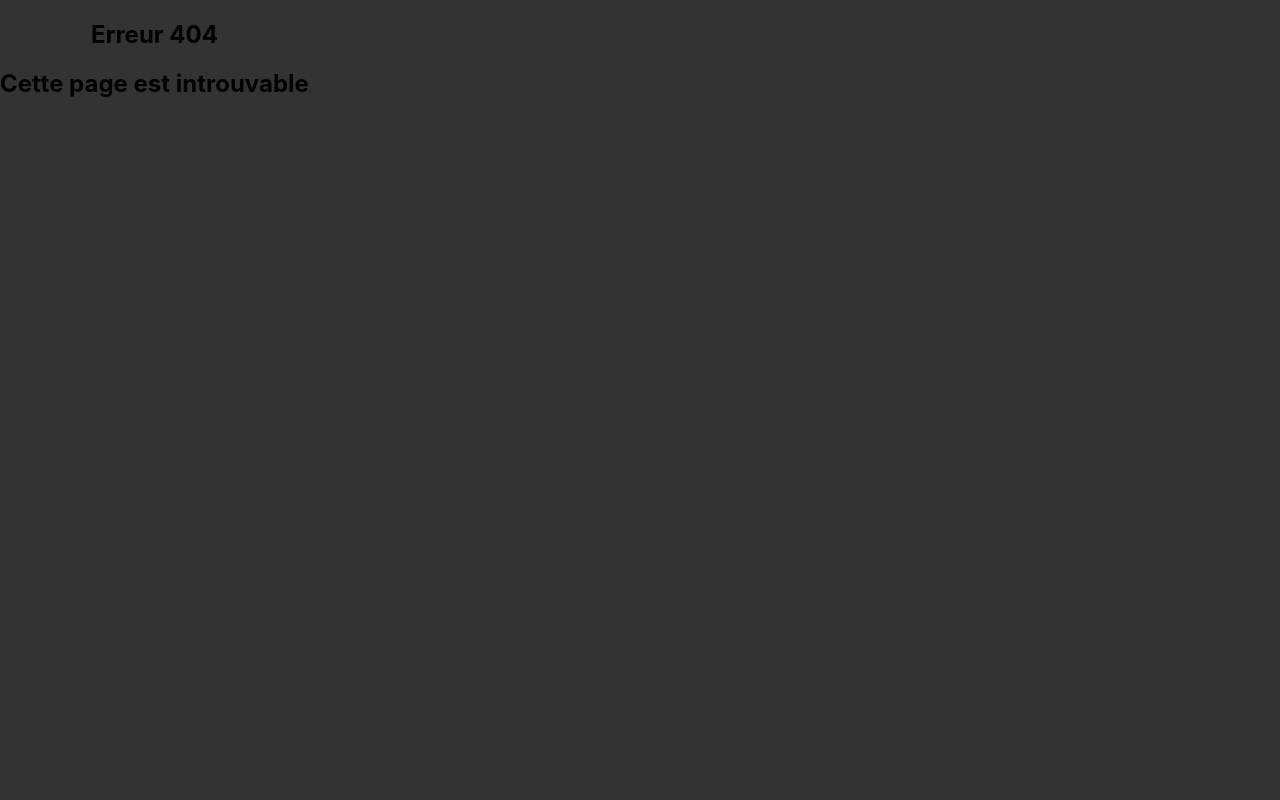
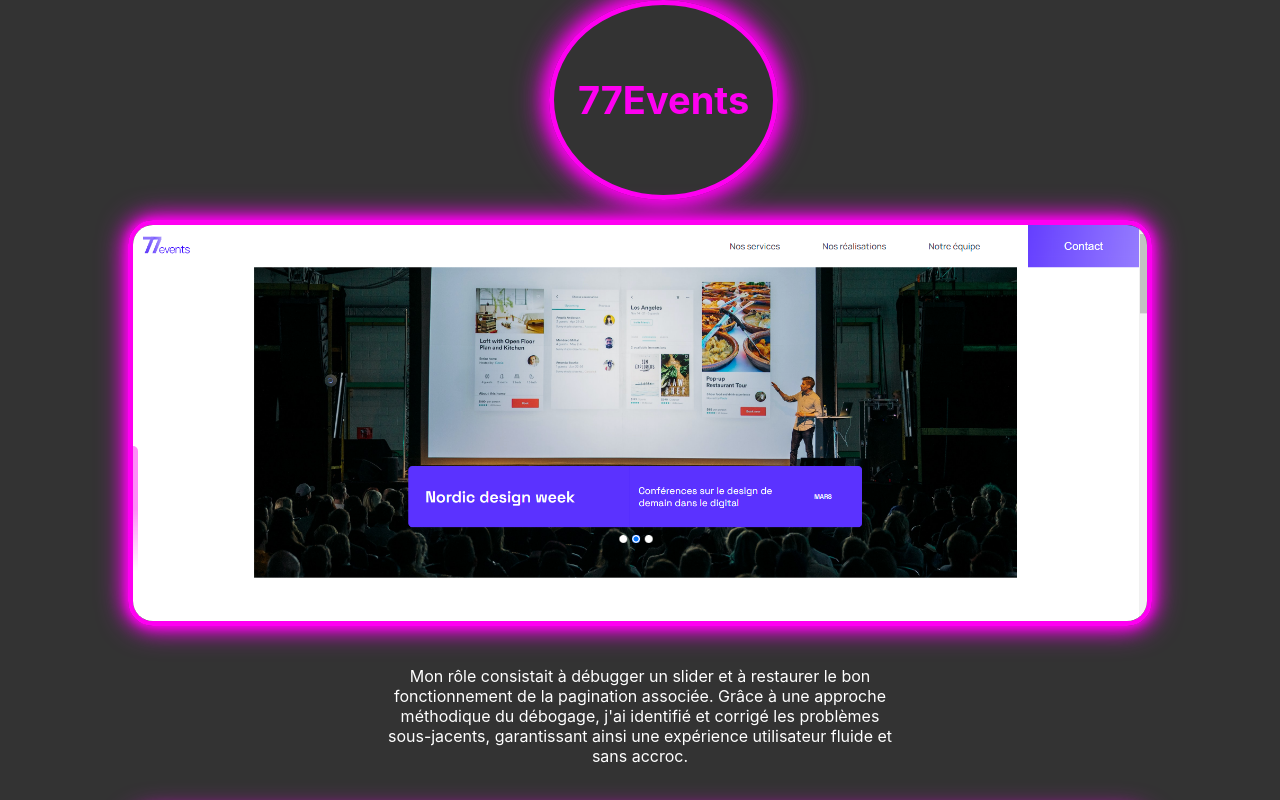
Before and after one commit to Tomhashcat/portfolio, a React (Create React App) app: page /Events in a window 1280 px wide. Before the commit this address had no page. Shown: the top 800 px of the page. Built offline with nearby package versions, Linux system fonts and the light colour scheme.

Commit message:
:build img 77events

```diff
--- a/src/App.js
+++ b/src/App.js
@@ -3,7 +3,7 @@
 import { BrowserRouter as Router, Routes, Route } from 'react-router-dom';
 import Home from './pages/Home/Home';
 import Error from './pages/404/Error';
-import ProjetPage from './pages/Project/ProjetPage';
+import ProjetPage from './pages/Projects/Events/events';
 
 
 function App() {
@@ -14,8 +14,8 @@
 
           <main>
             <Routes>
-              <Route path="/" element={<Home />} />
-              <Route path="/Projet" element={<ProjetPage />} />
+              <Route path="/*" element={<Home />} />
+              <Route path="/Events" element={<ProjetPage />} />
               <Route path="/*" element={<Error />} />
                </Routes>
           </main>
--- a/src/Card/Card.js
+++ b/src/Card/Card.js
@@ -1,11 +1,11 @@
 import React from "react";
 import "./Card.scss";
-import imgSlider from "../assets/img/slider.png";
-function Card() {
+
+function Card({src, alt}) {
     return (
         <>
             <div className="card">
-                <img className="card__img" src={imgSlider}  alt="Slider" ></img>
+                <img className="card__img" src={src} alt={alt}  ></img>
                 <span className="top"></span>
                 <span className="right"></span>
                 <span className="bottom"></span>
--- a/src/Card/Card.scss
+++ b/src/Card/Card.scss
@@ -19,12 +19,14 @@
   .card__img {
     width: 100%; max-width: 100%;
     height: 100%;
-
+   border: 5px solid purple;
     overflow: hidden;
     border-radius: 25px;
     transform: scale(calc(1 + (var(--hover, 0) * 0.25))) rotate(calc(var(--hover, 0) * -5deg));
     transition: transform 0.2s;
+    animation: neon-border 1.5s ease-in-out infinite alternate;
   }
+
 
 
   .card__action {
@@ -65,57 +67,70 @@
   span {
     position: absolute;
     border-radius: 100vmax;
+
   }
-
+  span,
+  .top,
+  .bottom,
+  .left,
+  .right {
+    position: absolute;
+    border-radius: 100vmax;
+    animation: neon-border 1.5s ease-in-out infinite;
+  }
   .top {
     top: 0;
     left: 0;
     width: 0;
-    height: 5px;
+    height:10px;
     background: linear-gradient(
       90deg,
       transparent 50%,
-      rgba(255, 49, 49, 0.5),
-      rgb(255, 49, 49)
+      #fe00f1,
+      #fe00f1
     );
+    animation: animateTop 3s ease-in-out infinite;
   }
 
   .bottom {
     right: 0;
     bottom: 0;
-    height: 5px;
+    height: 10px;
     background: linear-gradient(
       90deg,
-      rgb(57, 255, 20),
-      rgba(57, 255, 20, 0.5),
+      #fe00f1,
+      #fe00f1,
       transparent 50%
     );
+    animation: animateBottom 3s ease-in-out infinite;
   }
 
   .right {
     top: 0;
     right: 0;
-    width: 5px;
+    width: 10px;
     height: 0;
     background: linear-gradient(
       180deg,
       transparent 30%,
-      rgba(0, 255, 255, 0.5),
-      rgb(0, 255, 255)
+     #fe00f1,
+     #fe00f1
     );
+    animation: animateRight 3s ease-in-out infinite;
   }
 
   .left {
     left: 0;
     bottom: 0;
-    width: 5px;
+    width: 10px;
     height: 0;
     background: linear-gradient(
       180deg,
-      rgb(255, 255, 113),
-      rgba(255, 255, 113, 0.5),
+      #fe00f1,
+      #fe00f1,
       transparent 70%
     );
+    animation: animateLeft 3s ease-in-out infinite;
   }
 
   .top {
@@ -196,3 +211,13 @@
       height: 100%;
     }
   }
+  @keyframes neon-border {
+    0% {
+      border-color: #fe00f1;
+      box-shadow: 0 0 10px #fe00f1, 0 0 20px #fe00f1, 0 0 30px #fe00f1;
+    }
+    100% {
+      border-color: #fe00f1;
+      box-shadow: 0 0 10px #fe00f1, 0 0 20px #fe00f1, 0 0 30px #fe00f1;
+    }
+  }
--- a/src/components/ButtonMenu/ButtonMenu.js
+++ b/src/components/ButtonMenu/ButtonMenu.js
@@ -1,5 +1,4 @@
 import React from "react";
-import { Link } from "react-router-dom";
 import "./Button.scss";
 
 function ButtonMenu({ to, title , onClick}) {
--- a/src/pages/Home/Home.js
+++ b/src/pages/Home/Home.js
@@ -26,7 +26,7 @@
         <ul>
           <ButtonMenu to="#" title="The Watcher" />
        <ButtonMenu to="#" title="Argent Bank"  />
-          <Link to="/Projet">  <ButtonMenu title="77Events"/></Link>
+          <Link to="/Events">  <ButtonMenu title="77Events"/></Link>
 
         </ul>
 
--- a/src/pages/Home/Home.scss
+++ b/src/pages/Home/Home.scss
@@ -86,7 +86,6 @@
 
 
 
-
 .Animated-Radial-Menu .menu {
   position: relative;
   width: 472px;
--- a/src/pages/Project/ProjetPage.js
+++ /dev/null
@@ -1,18 +0,0 @@
-import React from "react";
-import Card from "../../Card/Card";
-
-function ProjetPage(){
-
-
-
-    return(
-
-<>
-      <h1>Page de projet</h1>
-
-      <Card />
-    </>
-)
-}
-
-export default ProjetPage;
--- /dev/null
+++ b/src/pages/Projects/Events/Events.scss
@@ -0,0 +1,25 @@
+main{
+   display:flex;
+   flex-direction: column;
+   align-items: center;
+   li{
+    display: flex;
+
+    width: 126%;
+    height:200px;
+    margin-bottom: 20px;
+
+   }h2{
+        font-size: 38px;
+    }
+    .card{
+        margin-bottom: 40px;
+    }
+    article{
+        display: flex;
+        flex-wrap: wrap;
+        color: white;
+        width: 40%;
+        margin-bottom: 50px;
+    }
+}
--- /dev/null
+++ b/src/pages/Projects/Events/events.js
@@ -0,0 +1,30 @@
+import React from "react";
+import Card from "../../../Card/Card";
+import ButtonMenu from "../../../components/ButtonMenu/ButtonMenu";
+import { Link } from "react-router-dom";
+import "./Events.scss";
+import imgSlider from "../../../assets/img/slider.png";
+import imgForm from "../../../assets/img/form.png";
+function ProjetPage() {
+
+
+
+    return (
+
+        <>
+            <Link to="/*">  <ButtonMenu title="77Events" /></Link>
+
+            <Card  src={imgSlider}/>
+            <article>
+                Mon rôle consistait à débugger un slider et à restaurer le bon fonctionnement de la pagination associée.
+                Grâce à une approche méthodique du débogage, j'ai identifié et corrigé les problèmes sous-jacents,
+                garantissant ainsi une expérience utilisateur fluide et sans accroc.
+            </article>
+
+            <Card  src={imgForm}/>
+        </>
+    )
+
+}
+
+export default ProjetPage;
```
Also changed, not shown: src/assets/img/form.png (renamed from src/assets/img/Capture d'écran 2023-12-23 082417.png).
